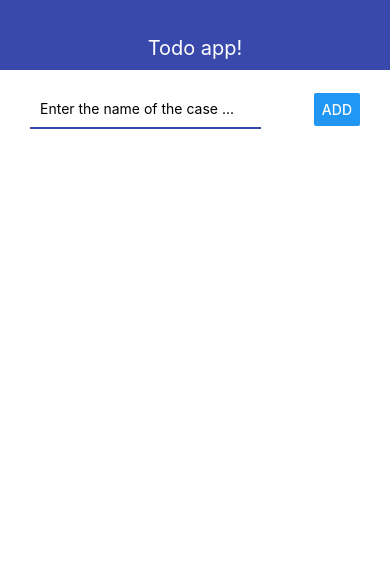
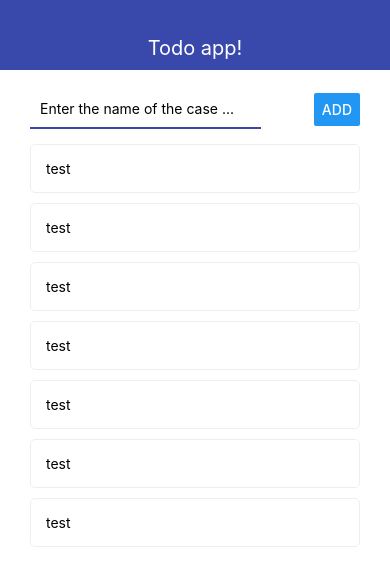
Before and after one commit to armenmkrtchian/rm-todo-app, a React Native app: screen / in a window 390 px wide. Shown: the top 586 px of the page. Built offline with nearby package versions, Linux system fonts and the light colour scheme.

Commit message:
added lists rendering

```diff
--- a/App.js
+++ b/App.js
@@ -1,45 +1,41 @@
-import React, { useState } from 'react';
-import { StyleSheet, Text, View } from 'react-native';
-import {Navbar} from './src/Navbar'
-import { AddTodo } from './src/AddTodo';
-import { Todo } from './src/Todo';
+import React, { useState } from "react";
+import { StyleSheet, Text, View, FlatList } from "react-native";
+import { Navbar } from "./src/Navbar";
+import { AddTodo } from "./src/AddTodo";
+import { Todo } from "./src/Todo";
 
 export default function App() {
-  const [todos, setTodos] = useState([])
+  const [todos, setTodos] = useState([
+    { id: 1, title: "test" },
+    { id: 2, title: "test" },
+    { id: 3, title: "test" },
+    { id: 4, title: "test" },
+    { id: 5, title: "test" },
+    { id: 6, title: "test" },
+    { id: 7, title: "test" }
+  ]);
 
   const addTodo = title => {
-    // const newTodo = {
-    //   id: Date.now().toString(),
-    //   title: title
-    // }
-
-    // setTodos(todos.concat([ newTodo ]))
-    // setTodos((prevTodos) => {
-    //   return [
-    //     ...prevTodos,
-    //     newTodo
-    //   ]
-    // })
-
     setTodos(prev => [
       ...prev,
       {
         id: Date.now().toString(),
         title
       }
-    ])
-  }
+    ]);
+  };
+
   return (
     <View>
-      <Navbar title="Todo app!"/>
+      <Navbar title="Todo app!" />
       <View style={styles.container}>
-        <AddTodo onSubmit={addTodo}/>
+        <AddTodo onSubmit={addTodo} />
 
-        <View>
-          {todos.map(todo => (
-            <Todo todo={todo} key={todo.id} />
-          ))}
-        </View>
+        <FlatList
+          keyExtractor={item => item.id.toString()}
+          data={todos}
+          renderItem={({ item }) => <Todo todo={item} />}
+        />
       </View>
     </View>
   );
```
